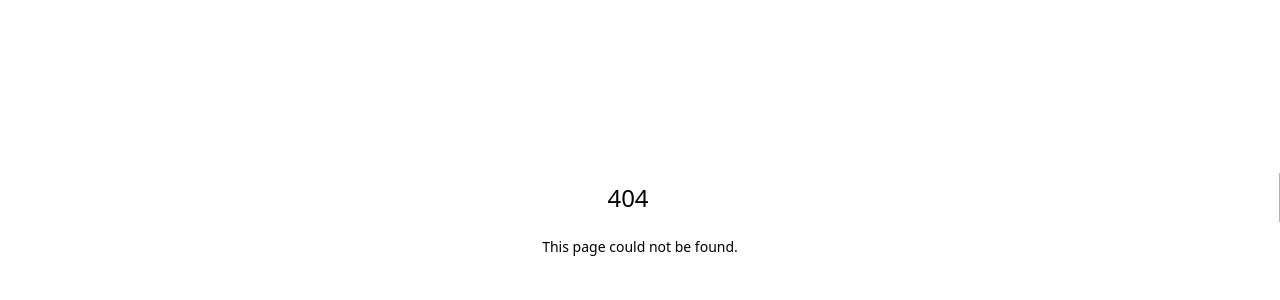
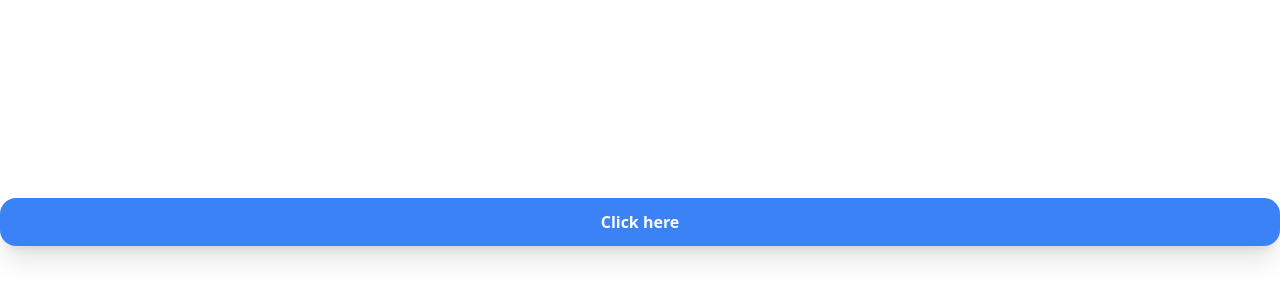
Before and after one commit to test-party/guinea-pig-next, a Next.js app: page /custom-workflow in a window 1280 px wide. Before the commit this address had no page. Shown: the part 178-478 px from the top of the page. Built offline with nearby package versions, Linux system fonts and the light colour scheme.

Commit message:
add page

```diff
--- /dev/null
+++ b/src/app/custom-workflow/page.tsx
@@ -0,0 +1,25 @@
+'use client'
+import { useState } from "react";
+
+export default function ColorTogglePage() {
+  const [clicked, setClicked] = useState(false);
+
+  return (
+    <div className="flex flex-col items-center justify-center min-h-screen bg-white">
+      <button
+        onClick={() => setClicked(true)}
+        className={`px-6 py-3 text-white font-bold rounded-2xl shadow-xl transition-colors duration-300 ${
+          clicked ? 'bg-green-500' : 'bg-blue-500'
+        }`}
+      >
+        Click here
+      </button>
+
+      {clicked && (
+        <div className="mt-6 w-64 h-32 bg-pink-400 rounded-xl shadow-md flex items-center justify-center">
+          <p className="text-white font-semibold"></p>
+        </div>
+      )}
+    </div>
+  );
+}
```
